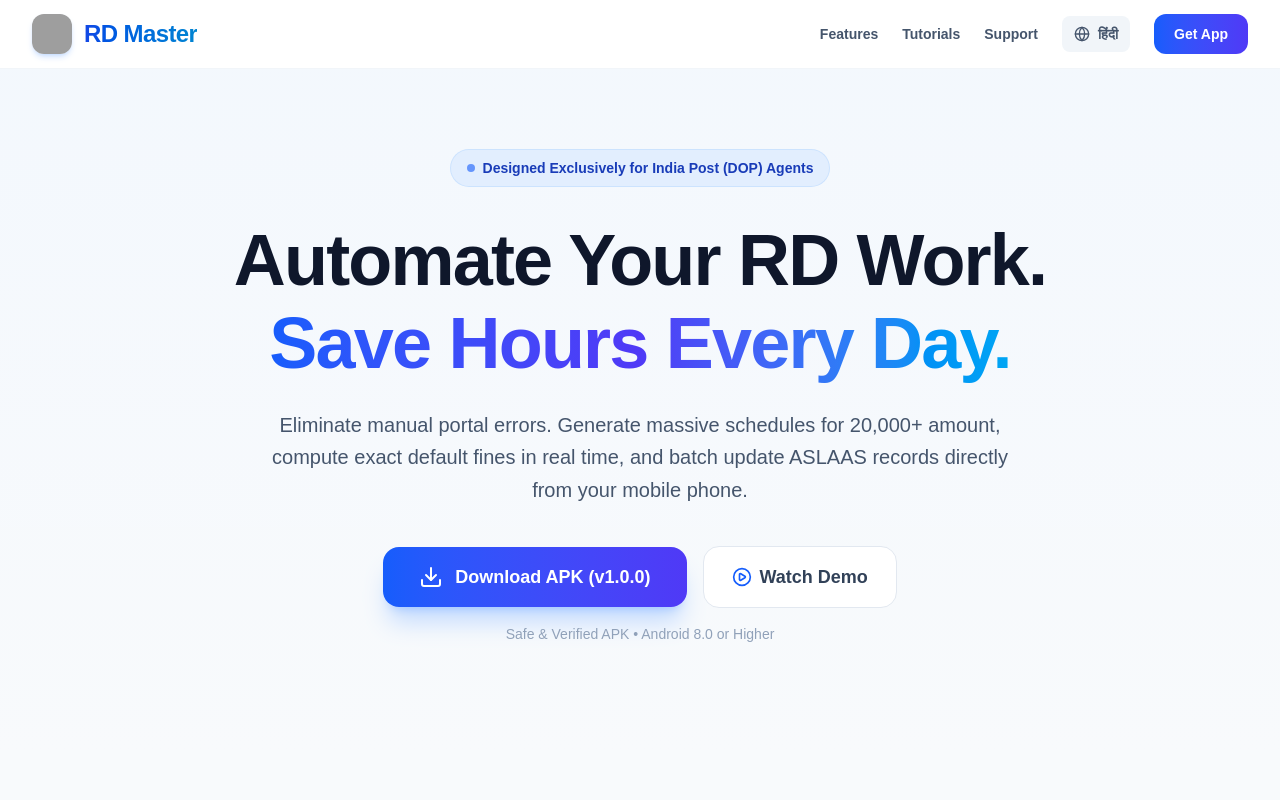
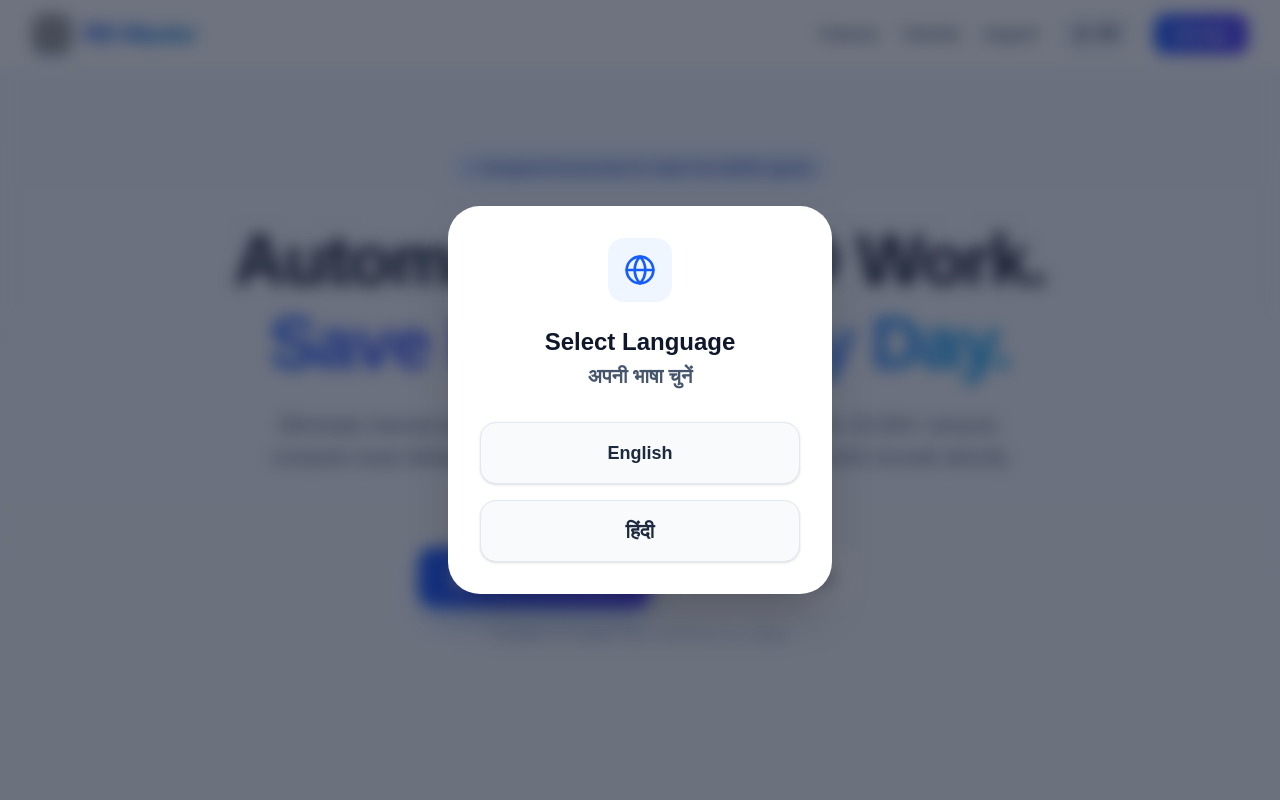
Before and after one commit to krraushan98/rd-master, a Next.js app: page / in a window 1280 px wide. Shown: the top 800 px of the page. Built offline with nearby package versions, Linux system fonts and the light colour scheme; grey boxes are pictures that could not be loaded.

Commit message:
add google play link

```diff
--- a/app/page.tsx
+++ b/app/page.tsx
@@ -1,6 +1,6 @@
 'use client'; // Required for React state in Next.js App Router
 
-import React, { useState } from 'react';
+import React, { useState, useEffect } from 'react';
 import Image from 'next/image';
 import {
   Download, ShieldCheck, Zap, FileText, Smartphone, Lock,
@@ -9,8 +9,14 @@ import {
 } from 'lucide-react';
 
 export default function Home() {
-  // 1. Define Language State
+  // 1. Define Language and Modal State
   const [lang, setLang] = useState('en');
+  const [showLangModal, setShowLangModal] = useState(false);
+
+  // Trigger language modal on initial page load
+  useEffect(() => {
+    setShowLangModal(true);
+  }, []);
 
   // 2. Translation Dictionary
   const t = {
@@ -21,9 +27,9 @@ export default function Home() {
         title1: "Automate Your RD Work.",
         title2: "Save Hours Every Day.",
         desc: "Eliminate manual portal errors. Generate massive schedules for 20,000+ amount, compute exact default fines in real time, and batch update ASLAAS records directly from your mobile phone.",
-        download: "Download APK (v1.0.0)",
+        download: "Download App",
         demo: "Watch Demo",
-        req: "Safe & Verified APK • Android 8.0 or Higher"
+        req: "Available on Google Play • Android 8.0 or Higher"
       },
       gallery: {
         title: "Engineered for Speed & Simplicity",
@@ -68,12 +74,12 @@ export default function Home() {
       },
       install: {
         title: "How to Install RD Master",
-        desc: "Follow these 4 simple steps to set up the APK on your Android device.",
+        desc: "Follow these 4 simple steps to install the app securely from the Google Play Store.",
         steps: [
-          "Tap the 'Download APK' button to download the latest release.",
-          "Open the downloaded APK file from your notification bar or 'Downloads' folder.",
-          "When prompted by Android, tap 'Settings' and enable 'Allow from unknown source'.",
-          "Tap 'Install', open RD Master, and log in to start automating."
+          "Tap the 'Download App' button above to open the Google Play Store.",
+          "Tap the 'Install' button on the RD Master app page.",
+          "Wait for the app to download and install automatically.",
+          "Open RD Master, log in, and start automating your agency workflow."
         ]
       },
       support: {
@@ -93,9 +99,9 @@ export default function Home() {
         title1: "अपना RD कार्य स्वचालित करें।",
         title2: "हर दिन घंटों बचाएं।",
         desc: "पोर्टल की मैन्युअल गलतियों को खत्म करें। 20,000+ पैसे के लिए एक साथ शेड्यूल जनरेट करें, वास्तविक समय में डिफ़ॉल्ट जुर्माना (fine) की गणना करें, और सीधे अपने मोबाइल फोन से ASLAAS रिकॉर्ड अपडेट करें।",
-        download: "APK डाउनलोड करें (v1.0.0)",
+        download: "ऐप डाउनलोड करें",
         demo: "डेमो देखें",
-        req: "सुरक्षित और सत्यापित APK • Android 8.0 या उच्चतर"
+        req: "Google Play पर उपलब्ध • Android 8.0 या उच्चतर"
       },
       gallery: {
         title: "गति और सरलता के लिए डिज़ाइन किया गया",
@@ -139,13 +145,13 @@ export default function Home() {
         li4: "एंटी-टैम्पर freeRASP इंजन"
       },
       install: {
-        title: "RD Master कैसे स्थापित (Install) करें",
-        desc: "अपने Android डिवाइस पर APK सेट करने के लिए इन 4 सरल चरणों का पालन करें।",
+        title: "RD Master कैसे इंस्टॉल करें",
+        desc: "Google Play Store से ऐप को सुरक्षित रूप से इंस्टॉल करने के लिए इन 4 सरल चरणों का पालन करें।",
         steps: [
-          "नवीनतम वर्ज़न डाउनलोड करने के लिए ऊपर 'APK डाउनलोड करें' बटन पर टैप करें।",
-          "अपने नोटिफिकेशन बार या 'Downloads' फ़ोल्डर से डाउनलोड की गई APK फ़ाइल खोलें।",
-          "Android द्वारा पूछे जाने पर, 'Settings' पर टैप करें और 'Allow from unkonwn source' चालू करें।",
-          "'Install' पर टैप करें, RD Master खोलें, और अपना काम स्वचालित करना शुरू करें।"
+          "Google Play Store खोलने के लिए ऊपर 'ऐप डाउनलोड करें' बटन पर टैप करें।",
+          "RD Master ऐप पेज पर 'Install' बटन पर टैप करें।",
+          "ऐप के स्वचालित रूप से डाउनलोड और इंस्टॉल होने की प्रतीक्षा करें।",
+          "RD Master खोलें, लॉग इन करें, और अपना काम स्वचालित करना शुरू करें।"
         ]
       },
       support: {
@@ -175,7 +181,37 @@ export default function Home() {
   ];
 
   return (
-    <main className="min-h-screen bg-slate-50 text-slate-900 selection:bg-blue-600 selection:text-white">
+    <main className="min-h-screen bg-slate-50 text-slate-900 selection:bg-blue-600 selection:text-white relative">
+
+      {/* Language Selection Popup Modal */}
+      {showLangModal && (
+        <div className="fixed inset-0 z-[100] flex items-center justify-center bg-slate-900/60 backdrop-blur-sm p-4">
+          <div className="bg-white rounded-[2rem] p-8 max-w-sm w-full shadow-2xl text-center animate-in fade-in zoom-in-95 duration-300">
+            <div className="flex justify-center mb-6">
+              <div className="w-16 h-16 bg-blue-50 rounded-2xl flex items-center justify-center">
+                <Globe className="w-8 h-8 text-blue-600" />
+              </div>
+            </div>
+            <h2 className="text-2xl font-extrabold text-slate-900 mb-1">Select Language</h2>
+            <h3 className="text-xl font-bold text-slate-600 mb-8">अपनी भाषा चुनें</h3>
+
+            <div className="flex flex-col gap-4">
+              <button
+                onClick={() => { setLang('en'); setShowLangModal(false); }}
+                className="w-full bg-slate-50 hover:bg-blue-600 text-slate-800 hover:text-white font-bold py-4 px-6 rounded-2xl border border-slate-200 hover:border-blue-600 transition-all text-lg shadow-sm"
+              >
+                English
+              </button>
+              <button
+                onClick={() => { setLang('hi'); setShowLangModal(false); }}
+                className="w-full bg-slate-50 hover:bg-blue-600 text-slate-800 hover:text-white font-bold py-4 px-6 rounded-2xl border border-slate-200 hover:border-blue-600 transition-all text-xl shadow-sm"
+              >
+                हिंदी
+              </button>
+            </div>
+          </div>
+        </div>
+      )}
 
       {/* Navigation */}
       <nav className="bg-white/90 backdrop-blur-md border-b border-slate-100 sticky top-0 z-50">
@@ -233,16 +269,26 @@ export default function Home() {
             </span>
           </h1>
 
-          <p className="text-lg sm:text-xl text-slate-600 mb-10 max-w-3xl mx-auto leading-relaxed">
+          <p id="download" className="text-lg sm:text-xl text-slate-600 mb-10 max-w-3xl mx-auto leading-relaxed">
             {currentLang.hero.desc}
           </p>
 
-          <div id="download" className="flex flex-col sm:flex-row justify-center items-center gap-4">
+          <div className="flex flex-col sm:flex-row justify-center items-center gap-4">
             <a
-              href="https://github.com/krraushan98/rd-master/releases/download/v1.0.7/RdMaster_v_1.7.apk"
+              href="https://play.google.com/store/apps/details?id=com.raushan.rdmaster"
               className="w-full sm:w-auto flex items-center justify-center gap-3 bg-gradient-to-r from-blue-600 to-indigo-600 text-white px-9 py-4 rounded-2xl text-lg font-bold shadow-xl shadow-blue-500/25 hover:shadow-blue-500/40 hover:-translate-y-0.5 transition-all"
             >
-              <Download className="w-6 h-6" />
+              <svg
+                className="w-6 h-6"
+                viewBox="0 0 512 512"
+                fill="currentColor"
+                xmlns="http://www.w3.org/2000/svg"
+              >
+                <path d="M325.3 234.3L104.6 13l280.8 161.2-60.1 60.1z" />
+                <path d="M47 0C34 6.8 25.3 19.2 25.3 35.3v441.3c0 16.1 8.7 28.5 21.7 35.3l256.6-256L47 0z" />
+                <path d="M472.2 225.6l-58.9-34.1-65.7 64.5 65.7 64.5 60.1-34.1c18-14.3 18-46.5-1.2-60.8z" />
+                <path d="M104.6 499l280.8-161.2-60.1-60.1L104.6 499z" />
+              </svg>
               {currentLang.hero.download}
             </a>
             <a
@@ -364,9 +410,9 @@ export default function Home() {
                 {currentLang.tutorial.reqTitle}
               </h4>
               <ul className="text-sm text-slate-600 space-y-2">
-                <li>• {currentLang.tutorial.req1}</li>
-                <li>• {currentLang.tutorial.req2}</li>
-                <li>• {currentLang.tutorial.req3}</li>
+                <li>{currentLang.tutorial.req1}</li>
+                <li>{currentLang.tutorial.req2}</li>
+                <li>{currentLang.tutorial.req3}</li>
               </ul>
             </div>
           </div>
@@ -411,7 +457,7 @@ export default function Home() {
         </div>
       </section>
 
-      {/* Installation Steps */}
+      {/* Installation Steps (Updated for Play Store) */}
       <section className="bg-slate-100/70 py-24 border-t border-slate-200/60">
         <div className="max-w-4xl mx-auto px-4 sm:px-6 lg:px-8">
           <div className="text-center mb-16">
```
